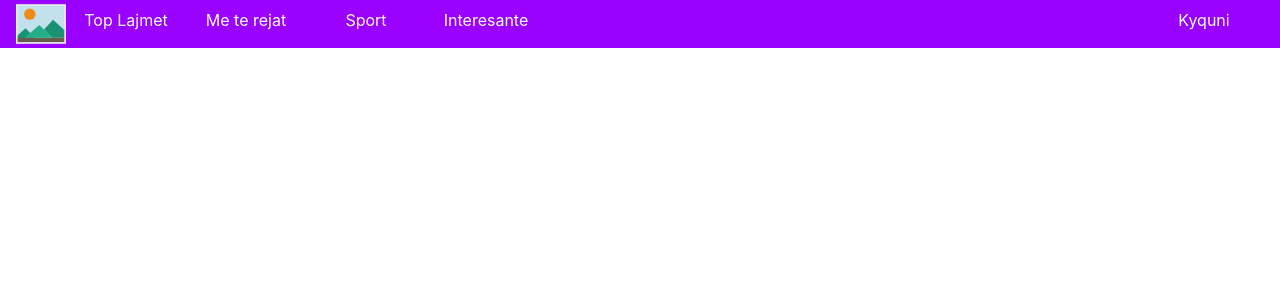
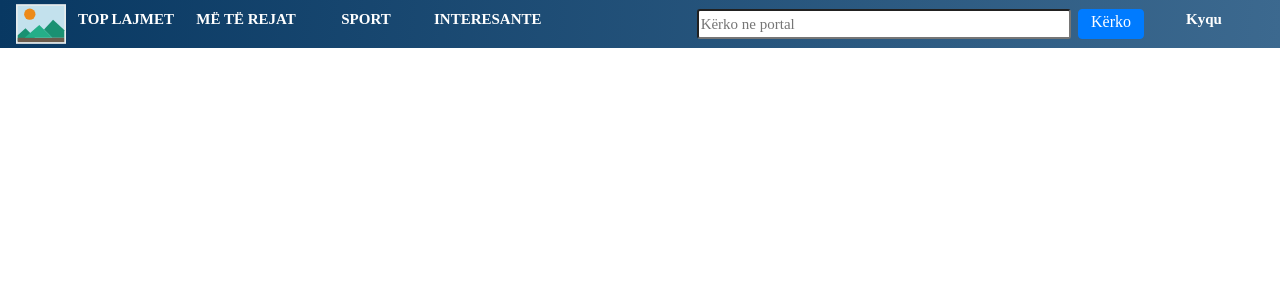
Before and after one commit to cani088/portali-front, an Angular app: page / in a window 1280 px wide. Shown: the top 300 px of the page. Built offline with nearby package versions, Linux system fonts and the light colour scheme.

Commit message:
cikrrima

```diff
--- a/src/app/top-menu/top-menu.component.css
+++ b/src/app/top-menu/top-menu.component.css
@@ -7,9 +7,21 @@
 }
 
 .navbar_besi{
-    background-color:#9900ff;
+    /* background-color:#9900ff; */
+    /* background-image:linear-gradient(-90deg,#3cd3ad,#4cb8c4);  */
+    /* background-image:linear-gradient(-90deg,   #2c3e50,#265961);  */
+    /* background-image:linear-gradient(-90deg, #7f1494,#4a1877 );  */
+    /* background-image: linear-gradient(135deg, #4d1459 0%, #380849 100%); */
+    /* background-image: linear-gradient(256deg, #2f58a4 0%, #1e295e 100%); */
+    /* Lirimi */
+    background-image: linear-gradient(94deg, #083862 0%, #3c698f 100%);
+    /* background-image: linear-gradient(94deg, #462bdf 50%, #757575 100%); */
+
     color:white !important;
     height:48px;
+    font-family:"Franklin Gothic Book";
+    font-weight: 600;
+    font-size: 15px;
 }
 
 .nav-item{
@@ -20,9 +32,24 @@
 }
 .nav-item:hover{
     color:white !important;
-    background-color:#7b04ca !important;
+    background-color: #083862 !important;
+    border-bottom:3px solid #9274ac;
 }
 
 .special{
     background-color:green;
 }
+
+
+#search-top{
+    height:30px;
+    border-radius: 3px;
+    margin-left:100px;
+    width:30%;
+}
+
+.search-btn{
+    height:30px;
+    padding-top:0px;
+    margin-left:7px;
+}
--- a/src/app/top-menu/top-menu.component.html
+++ b/src/app/top-menu/top-menu.component.html
@@ -6,19 +6,25 @@
     </button>
     <div class="collapse navbar-collapse" id="navbarNavAltMarkup">
         <div class="navbar-nav">
-        <a class="nav-item nav-link" [class.active]="pageType == top" routerLink="/top">Top Lajmet <span class="sr-only">(current)</span></a>
-        <a class="nav-item nav-link" [class.active]="pageType == new" routerLink="/new">Me te rejat</a>
-        <a class="nav-item nav-link" [class.active]="pageType == sport" routerLink="/sport">Sport</a>
-        <a class="nav-item nav-link" [class.active]="pageType == interesante" routerLink="/interesante">Interesante</a>
-        <a *ngIf='ama' class="nav-item nav-link special" [class.active]="pageType == ama" routerLink="/ama">AMA</a>
+            <a class="nav-item nav-link" [class.active]="pageType == top" routerLink="/top">TOP LAJMET <span class="sr-only">(current)</span></a>
+            <a class="nav-item nav-link" [class.active]="pageType == new" routerLink="/new">MË TË REJAT</a>
+            <a class="nav-item nav-link" [class.active]="pageType == sport" routerLink="/sport">SPORT</a>
+            <a class="nav-item nav-link" [class.active]="pageType == interesante" routerLink="/interesante">INTERESANTE</a>
+            <a *ngIf='ama' class="nav-item nav-link special" [class.active]="pageType == ama" routerLink="/ama">AMA</a>
+
         </div>
     </div>
+    <div>
+    </div>
+    <input type="text" name="" id="search-top" placeholder="Kërko ne portal">
+    <button class='btn btn-primary search-btn'>Kërko</button>
+
     <div class="user_profile-top">
         <div *ngIf="isLoggedIn" class="user_data">
             <span>Besnik Cani</span>
         </div>
         <div *ngIf="!isLoggedIn">
-            <a routerLink="/login" routerActive='active' class='nav-item nav-link'>Kyquni</a>
+            <a routerLink="/login" routerActive='active' class='nav-item nav-link'>Kyqu</a>
         </div>
     </div>
 </nav>
--- a/src/app/top-menu/top-menu.component.ts
+++ b/src/app/top-menu/top-menu.component.ts
@@ -10,8 +10,8 @@ import { ActivatedRoute } from '@angular/router';
 export class TopMenuComponent implements OnInit {
 
   public isLoggedIn=false;
-  public pageType;
-  // public ama=true;
+  public pageType='sport';
+  public ama=false;
   constructor(private route:ActivatedRoute) {
     console.log('asdkamsdas',this.route.snapshot);
     // this.pageType=this.route.snapshot.url[0].path;
```
